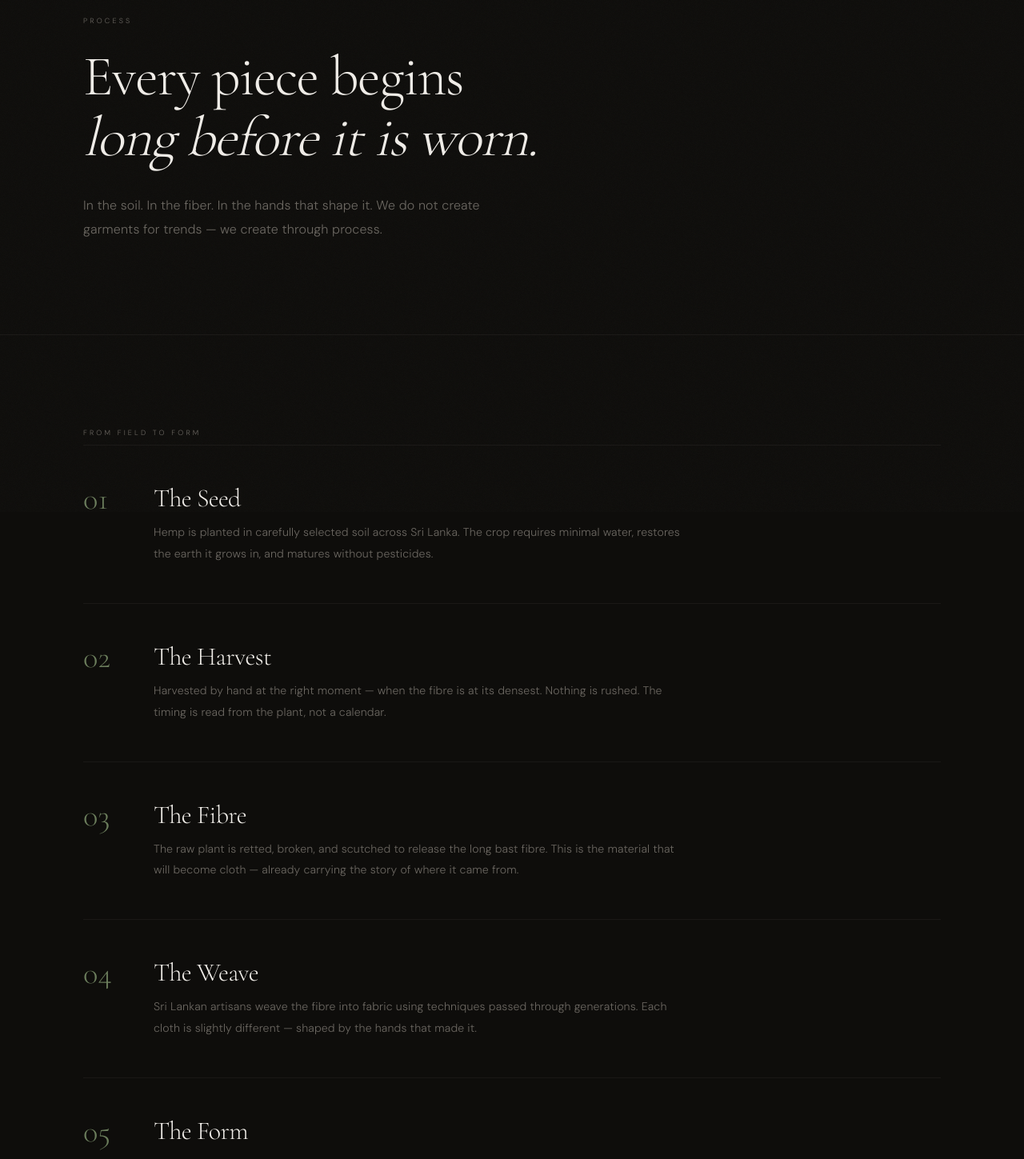
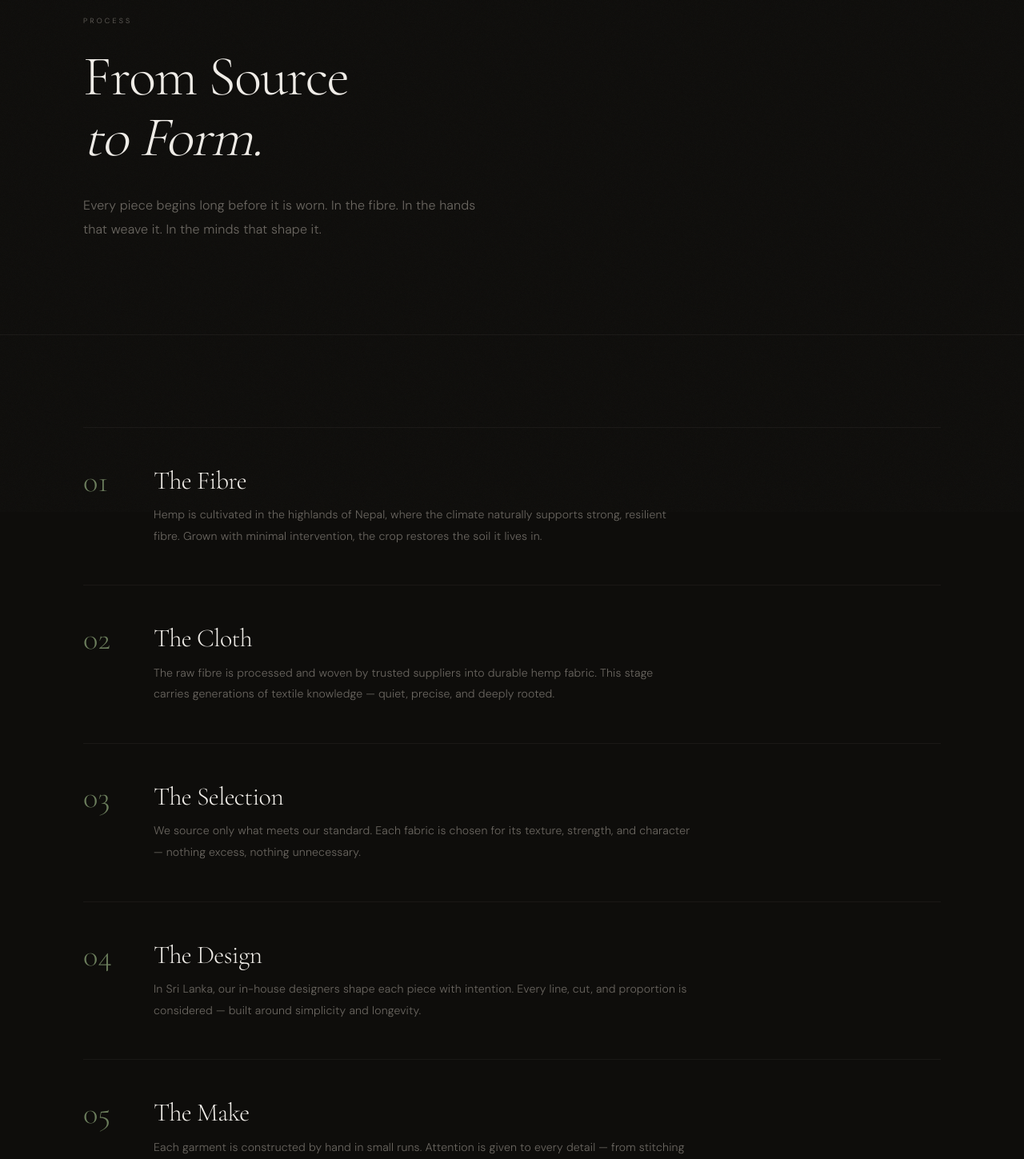
Before and after one commit to kiefdot/kief-site, a Next.js app: page /process in a window 1280 px wide. Shown: the part 160-1609 px from the top of the page at 80% size. Built offline with nearby package versions, Linux system fonts and the light colour scheme.

Commit message:
update site3

```diff
--- a/src/app/globals.css
+++ b/src/app/globals.css
@@ -409,12 +409,15 @@ input[type="range"]::-webkit-slider-thumb {
 .kief-burger.active span:nth-child(2) { opacity: 0; transform: scaleX(0); }
 .kief-burger.active span:nth-child(3) { transform: translateY(-6px) rotate(-45deg); }
 
-/* mobile full-screen menu */
+/* mobile full-screen menu — starts at top:64px so it never covers the nav bar */
 .kief-mobile-menu {
   position: fixed;
-  inset: 0;
+  top: 64px;           /* sit below the 64px nav bar — no overlap */
+  left: 0;
+  right: 0;
+  bottom: 0;
   background: #0e0d0b;
-  z-index: 199;          /* below burger (201) so burger closes it */
+  z-index: 199;
   display: flex;
   flex-direction: column;
   justify-content: center;
--- a/src/app/process/page.tsx
+++ b/src/app/process/page.tsx
@@ -3,6 +3,39 @@
 import Image from "next/image";
 import Link from "next/link";
 import useReveal from "@/components/useReveal";
+
+const steps = [
+  {
+    num: "01",
+    title: "The Fibre",
+    desc: "Hemp is cultivated in the highlands of Nepal, where the climate naturally supports strong, resilient fibre. Grown with minimal intervention, the crop restores the soil it lives in.",
+  },
+  {
+    num: "02",
+    title: "The Cloth",
+    desc: "The raw fibre is processed and woven by trusted suppliers into durable hemp fabric. This stage carries generations of textile knowledge — quiet, precise, and deeply rooted.",
+  },
+  {
+    num: "03",
+    title: "The Selection",
+    desc: "We source only what meets our standard. Each fabric is chosen for its texture, strength, and character — nothing excess, nothing unnecessary.",
+  },
+  {
+    num: "04",
+    title: "The Design",
+    desc: "In Sri Lanka, our in-house designers shape each piece with intention. Every line, cut, and proportion is considered — built around simplicity and longevity.",
+  },
+  {
+    num: "05",
+    title: "The Make",
+    desc: "Each garment is constructed by hand in small runs. Attention is given to every detail — from stitching to structure — ensuring the fabric becomes form without compromise.",
+  },
+  {
+    num: "06",
+    title: "The Release",
+    desc: "Pieces are released in limited cycles. Not to create scarcity, but to honour the process, the people, and the pace at which they were made.",
+  },
+];
 
 export default function Process() {
   useReveal();
@@ -13,12 +46,11 @@ export default function Process() {
       {/* ── HERO ──────────────────────────────────────────────────────── */}
       <section className="container-clean section-padding">
         <p className="eyebrow reveal">Process</p>
-        <h1 className="font-serif reveal d1" style={{ fontSize: "clamp(2.4rem,5.5vw,4.5rem)", fontWeight: 300, lineHeight: 1.08, letterSpacing: "-0.02em", marginTop: "1.5rem", maxWidth: "18ch" }}>
-          Every piece begins<br /><em>long before it is worn.</em>
+        <h1 className="font-serif reveal d1" style={{ fontSize: "clamp(2.4rem,5.5vw,4.5rem)", fontWeight: 300, lineHeight: 1.08, letterSpacing: "-0.02em", marginTop: "1.5rem" }}>
+          From Source<br /><em>to Form.</em>
         </h1>
         <p className="text-muted reveal d2" style={{ fontSize: "clamp(0.9rem,1.5vw,1rem)", lineHeight: 1.9, marginTop: "2rem", maxWidth: "32rem" }}>
-          In the soil. In the fiber. In the hands that shape it.
-          We do not create garments for trends — we create through process.
+          Every piece begins long before it is worn. In the fibre. In the hands that weave it. In the minds that shape it.
         </p>
       </section>
 
@@ -26,51 +58,29 @@ export default function Process() {
 
       {/* ── STEPS ─────────────────────────────────────────────────────── */}
       <section className="container-clean section-padding">
-        <p className="eyebrow reveal" style={{ marginBottom: "0.5rem" }}>From Field to Form</p>
-        {[
-          {
-            num: "01",
-            title: "The Seed",
-            desc: "Hemp is planted in carefully selected soil across Sri Lanka. The crop requires minimal water, restores the earth it grows in, and matures without pesticides.",
-          },
-          {
-            num: "02",
-            title: "The Harvest",
-            desc: "Harvested by hand at the right moment — when the fibre is at its densest. Nothing is rushed. The timing is read from the plant, not a calendar.",
-          },
-          {
-            num: "03",
-            title: "The Fibre",
-            desc: "The raw plant is retted, broken, and scutched to release the long bast fibre. This is the material that will become cloth — already carrying the story of where it came from.",
-          },
-          {
-            num: "04",
-            title: "The Weave",
-            desc: "Sri Lankan artisans weave the fibre into fabric using techniques passed through generations. Each cloth is slightly different — shaped by the hands that made it.",
-          },
-          {
-            num: "05",
-            title: "The Form",
-            desc: "The fabric is cut and constructed with precision. Minimal seams. Clean silhouettes. Nothing added that doesn't need to be there.",
-          },
-          {
-            num: "06",
-            title: "The Release",
-            desc: "Each piece enters the world in a limited cycle — never repeated. This is not scarcity for its own sake. It is respect for the process that made it.",
-          },
-        ].map((item, i) => (
-          <div key={i} className={`reveal d${Math.min(i + 1, 4)}`} style={{
+        {steps.map((item, i) => (
+          <div
+            key={item.num}
+            className={`reveal d${Math.min(i + 1, 4)}`}
+            style={{
               display: "grid",
               gridTemplateColumns: "4rem 1fr",
               gap: "1.5rem",
               padding: "clamp(2rem,4vw,3rem) 0",
               borderTop: "1px solid rgba(240,237,232,0.05)",
               alignItems: "start",
-          }}>
-            <p className="font-serif" style={{ fontSize: "clamp(1.6rem,3vw,2.5rem)", fontWeight: 300, color: "var(--accent)", lineHeight: 1 }}>{item.num}</p>
+            }}
+          >
+            <p className="font-serif" style={{ fontSize: "clamp(1.6rem,3vw,2.5rem)", fontWeight: 300, color: "var(--accent)", lineHeight: 1 }}>
+              {item.num}
+            </p>
             <div style={{ display: "flex", flexDirection: "column", gap: "0.75rem" }}>
-              <h2 className="font-serif" style={{ fontSize: "clamp(1.3rem,3vw,2rem)", fontWeight: 300 }}>{item.title}</h2>
-              <p className="text-muted" style={{ fontSize: "clamp(0.85rem,1.1vw,0.95rem)", lineHeight: 1.9, maxWidth: "42rem" }}>{item.desc}</p>
+              <h2 className="font-serif" style={{ fontSize: "clamp(1.3rem,3vw,2rem)", fontWeight: 300 }}>
+                {item.title}
+              </h2>
+              <p className="text-muted" style={{ fontSize: "clamp(0.85rem,1.1vw,0.95rem)", lineHeight: 1.9, maxWidth: "42rem" }}>
+                {item.desc}
+              </p>
             </div>
           </div>
         ))}
@@ -87,11 +97,17 @@ export default function Process() {
 
       {/* ── FULL IMAGE ────────────────────────────────────────────────── */}
       <section className="img-zoom reveal" style={{ position: "relative", height: "clamp(280px,50vw,560px)" }}>
-        <Image src="/images/process.png" alt="Kief Process" fill sizes="100vw" style={{ objectFit: "cover" }} />
+        <Image
+          src="/images/process.png"
+          alt="Kief Process"
+          fill
+          sizes="100vw"
+          style={{ objectFit: "cover" }}
+        />
         <div style={{ position: "absolute", inset: 0, background: "rgba(14,13,11,0.3)" }} />
       </section>
 
-      {/* ── MATERIAL NOTES ────────────────────────────────────────────── */}
+      {/* ── MATERIALS ─────────────────────────────────────────────────── */}
       <section className="container-clean section-padding">
         <div className="grid-2">
           <div>
--- a/src/components/Navigation.tsx
+++ b/src/components/Navigation.tsx
@@ -9,9 +9,9 @@ import Link from "next/link";
 const links = [
   { label: "What is Kief", href: "/what-is-kief" },
   { label: "Hemp",         href: "/hemp" },
-  { label: "Process",      href: "/process" },
   { label: "Store",        href: "/store" },
   { label: "Community",    href: "/community" },
+  { label: "Process",      href: "/process" },
   { label: "Linen",        href: "/linen" },
   { label: "Accessories",  href: "/accessories" },
 ];
@@ -37,8 +37,8 @@ export default function Navigation() {
       <nav className={`kief-nav ${scrolled ? "solid" : "transparent"}`}>
         <div className="kief-nav-inner">
 
-          {/* Logo */}
-          <Link href="/" aria-label="Kief Home">
+          {/* Logo — always visible, sits behind open menu */}
+          <Link href="/" aria-label="Kief Home" style={{ position: "relative", zIndex: 202 }}>
             <Image
               src="/images/logo-v3.png"
               alt="Kief"
@@ -58,11 +58,12 @@ export default function Navigation() {
             ))}
           </ul>
 
-          {/* Hamburger */}
+          {/* Hamburger — z-index 202 so it always sits above the slide-in menu */}
           <button
             className={`kief-burger ${open ? "active" : ""}`}
             onClick={() => setOpen(!open)}
             aria-label={open ? "Close menu" : "Open menu"}
+            style={{ position: "relative", zIndex: 202 }}
           >
             <span />
             <span />
@@ -72,7 +73,7 @@ export default function Navigation() {
         </div>
       </nav>
 
-      {/* ── MOBILE MENU ──────────────────────────────────────────────── */}
+      {/* ── MOBILE MENU — slides in from right, starts BELOW nav bar ─── */}
       <div
         className={`kief-mobile-menu ${open ? "open" : ""}`}
         aria-hidden={!open}
```
Lines whose indentation alone changed are shown as unchanged.
